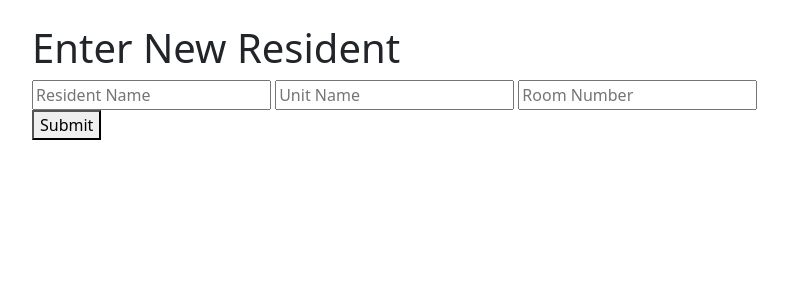
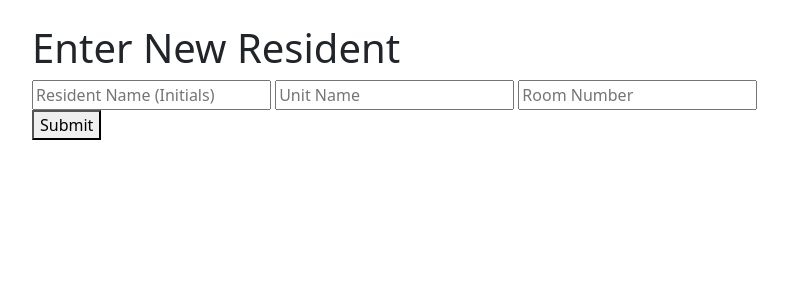
Before and after one commit to PeterSIdo/carerecords, a Flask app: page /enter_resident in a window 1280 px wide. Shown: the part 85-385 px from the top of the page, without its empty margins (240-1028 px from the left). Run offline with Flask 3, Linux system fonts and the light colour scheme; the visitor is signed in with stand-in values (Sample User, id 1).

```diff
--- a/app/templates/enter_resident.html
+++ b/app/templates/enter_resident.html
@@ -4,7 +4,7 @@
     <h1>Enter New Resident</h1>
     <form method="POST">
         <!-- Form fields for resident, unit_name, room_nr -->
-        <input type="text" name="resident" placeholder="Resident Name">
+        <input type="text" name="resident" placeholder="Resident Name (Initials)">
         <input type="text" name="unit_name" placeholder="Unit Name">
         <input type="text" name="room_nr" placeholder="Room Number">
         <button type="submit">Submit</button>
```
